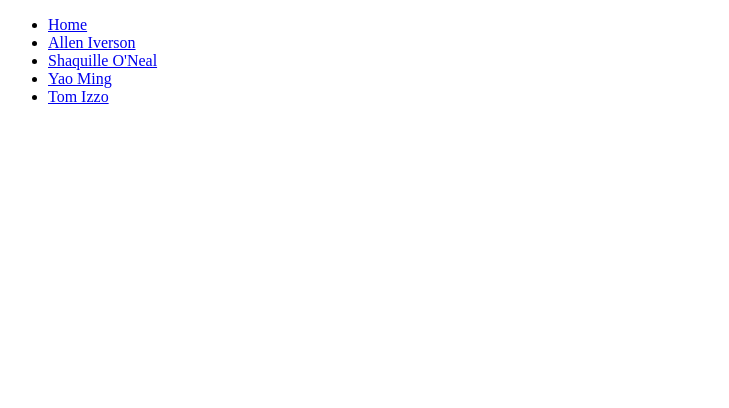
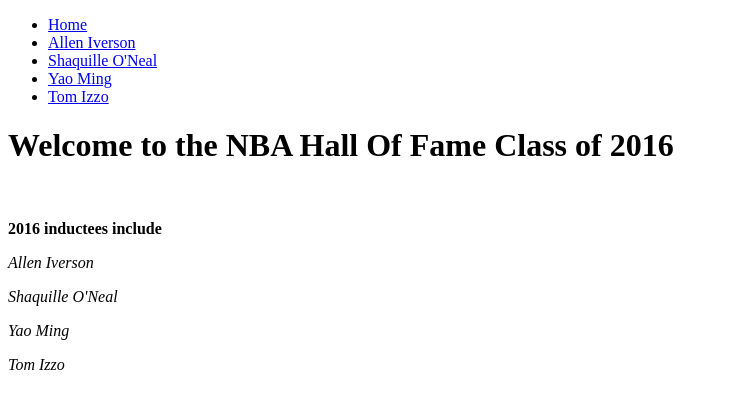
Before and after one commit to Jmartello11/NBA-HOF, a plain HTML site: page Website/index.html in a window 1280 px wide. Shown: the whole page, without its empty margins (0-729 px from the left). Drawn offline with Linux system fonts and the light colour scheme.

Commit message:
home page

```diff
--- a/Website/index.html
+++ b/Website/index.html
@@ -42,6 +42,15 @@
     </a>
       </li>
 </ul>
-<!-- InstanceBeginEditable name="Content" --><!-- InstanceEndEditable -->
+<!-- InstanceBeginEditable name="Content" -->
+<h1><strong>Welcome to the NBA Hall Of Fame Class of 2016</strong></h1>
+<p>&nbsp;</p>
+<p><strong>2016 inductees include </strong></p>
+<p><em>Allen Iverson</em></p>
+<p><em>Shaquille O'Neal</em></p>
+<p><em>Yao Ming </em></p>
+<p><em>Tom Izzo</em></p>
+<p>&nbsp;</p>
+<!-- InstanceEndEditable -->
 </body>
 <!-- InstanceEnd --></html>
```
